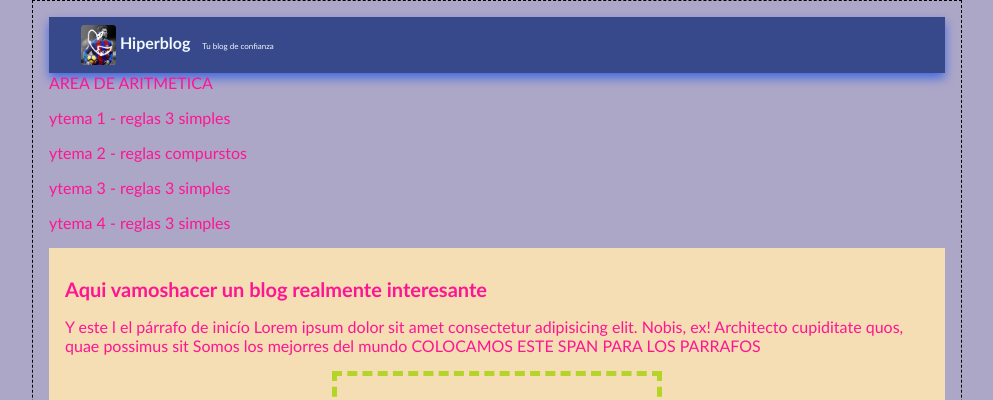
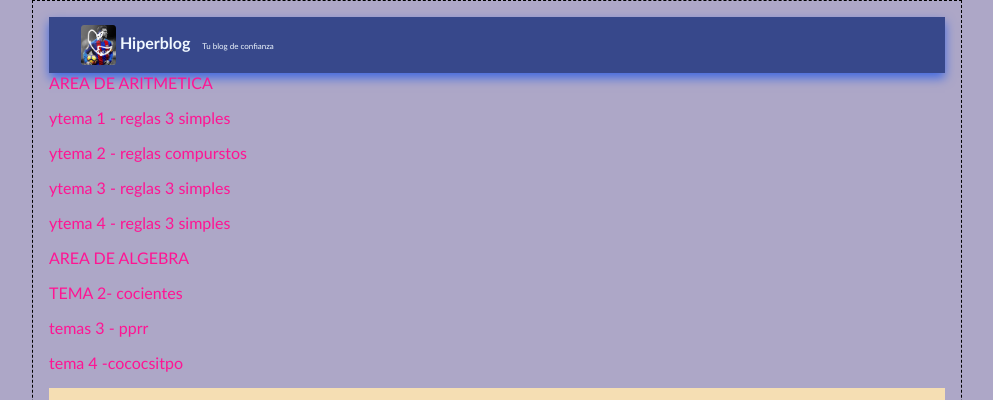
Before and after one commit to pbp15/hyperblog, a plain HTML site: page articulo.html in a window 1280 px wide. Shown: the top 400 px of the page, without its empty margins (143-1136 px from the left). Drawn offline with nearby package versions, Linux system fonts and the light colour scheme.

Commit message:
agregamos curso de algebra

```diff
--- a/articulo.html
+++ b/articulo.html
@@ -28,6 +28,11 @@
       <p>ytema 2 - reglas compurstos</p>
       <p>ytema 3 - reglas 3 simples</p>
       <p>ytema 4 - reglas 3 simples</p>
+
+      <span>AREA DE ALGEBRA</span>
+      <P>TEMA 2- cocientes</P>
+      <p>temas 3 - pprr</p>
+      <p>tema 4 -cococsitpo</p>
 
     </div>
 
```
